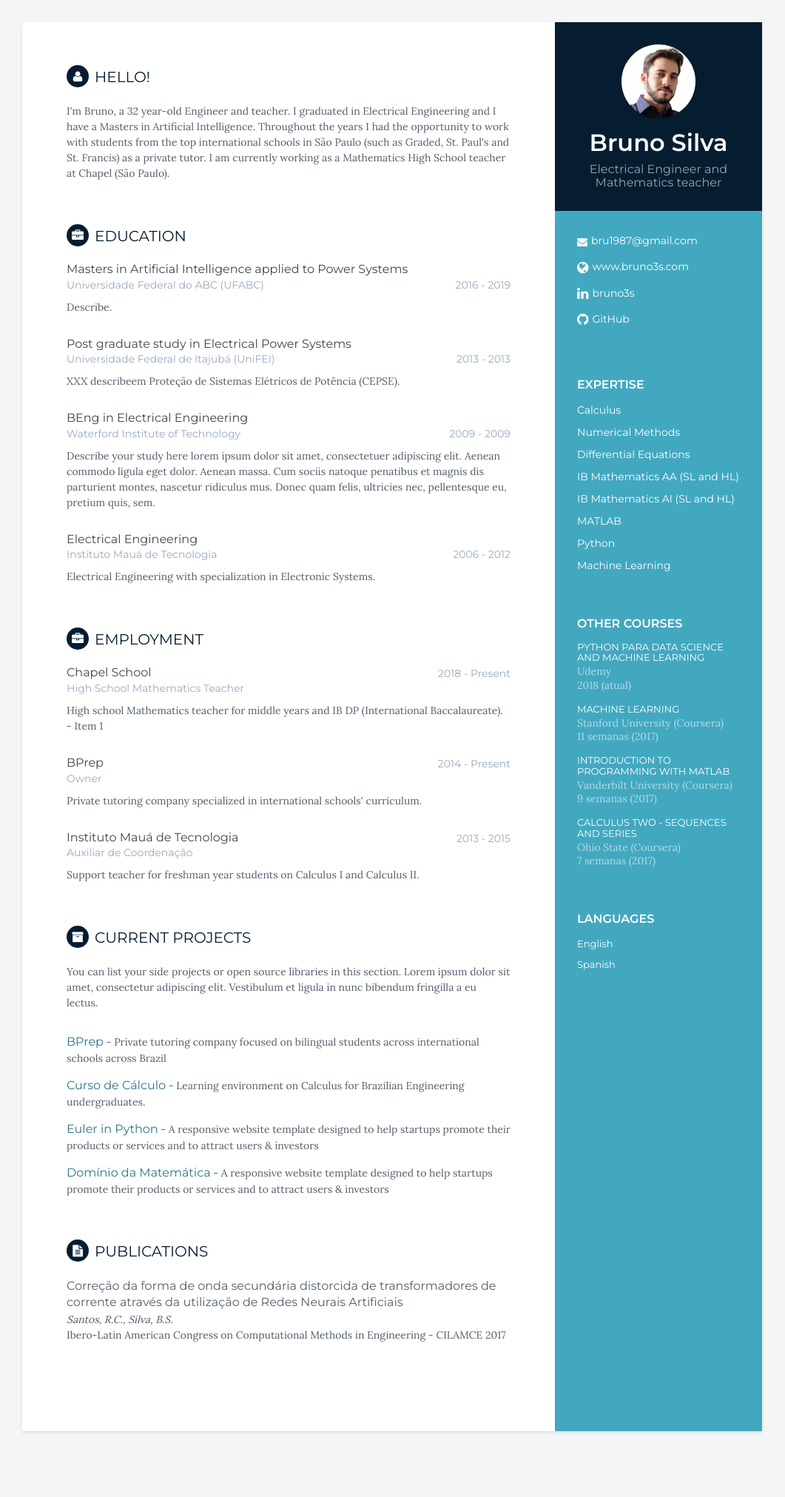
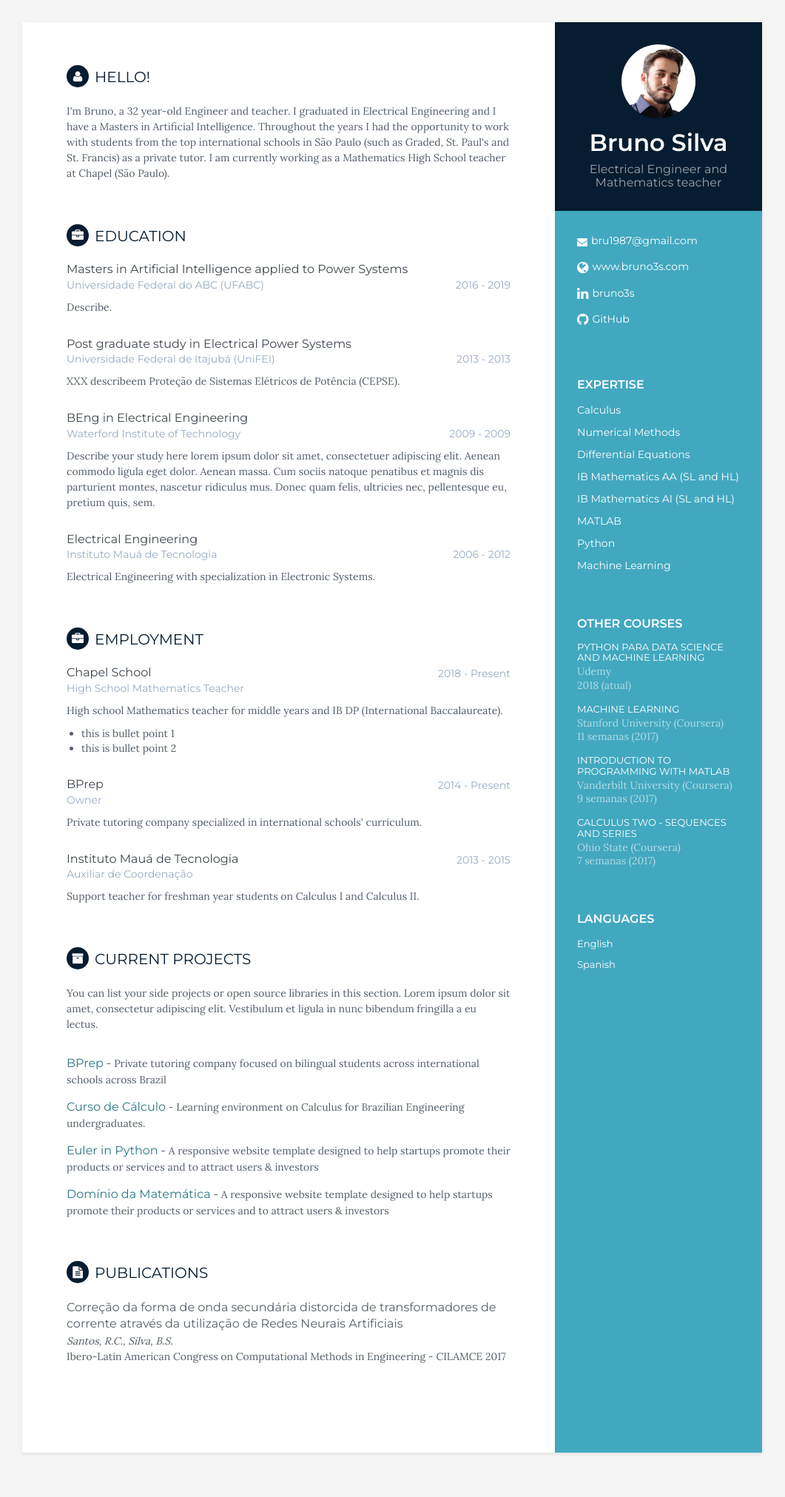
Before and after one commit to bru1987/bru1987.github.io, a Jekyll site: the page built from cv.html, in a window 1280 px wide. Shown: the whole page at 74% size, without its empty margins (110-1171 px from the left). Built offline with Jekyll 4.4.1, drawn with Linux system fonts in a browser that asks for light colours; before the commit the page ends 1994 px from its top, so only the background shows below that.

Commit message:
adding bullets to experience.html

```diff
--- a/_data/experiences.yml
+++ b/_data/experiences.yml
@@ -2,9 +2,10 @@
   role: Chapel School
   time: 2018 - Present
   company: High School Mathematics Teacher
-  details: "High school Mathematics teacher for middle years and IB DP (International Baccalaureate).
-- Item 1
-"
+  details: "High school Mathematics teacher for middle years and IB DP (International Baccalaureate)."
+  bullets :
+    - this is bullet point 1
+    - this is bullet point 2
 - experience:
   role: BPrep
   time: 2014 - Present
--- a/_includes/experience.html
+++ b/_includes/experience.html
@@ -19,6 +19,13 @@
     {% if experience.details %}
     <div class="details">
       <p>{{ experience.details }}</p>
+      {% if experience.bullets %}
+      <ul>
+        {% for bullet in experience.bullets %}
+        <li>{{ bullet }}</li>
+        {% endfor %}
+      </ul>
+      {% endif %}
     </div><!--//details-->
     {% endif %}
 
--- a/assets/css/styles.css
+++ b/assets/css/styles.css
@@ -372,3 +372,7 @@ font-family:  Lora;
 .main-wrapper .lower-row {
   position: relative;
 }
+
+.experiences-section .details > ul {
+  padding-left: 20px;
+}
```
